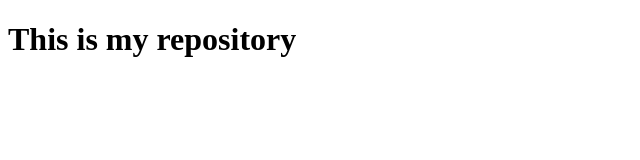
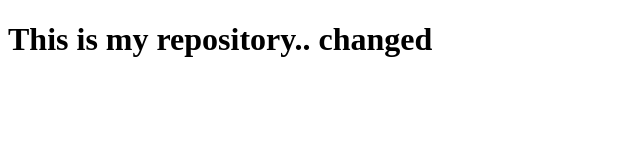
Before and after one commit to Premchand302/Training, a plain HTML site: page index.html in a window 1280 px wide. Shown: the whole page, without its empty margins (0-640 px from the left). Drawn offline with Linux system fonts and the light colour scheme.

Commit message:
Second commit

```diff
--- a/index.html
+++ b/index.html
@@ -4,6 +4,6 @@
   <title>My Repository</title>
 </head>
 <body>
-  <h1>This is my repository</h1>
+  <h1>This is my repository.. changed</h1>
 </body>
 </html>
```
